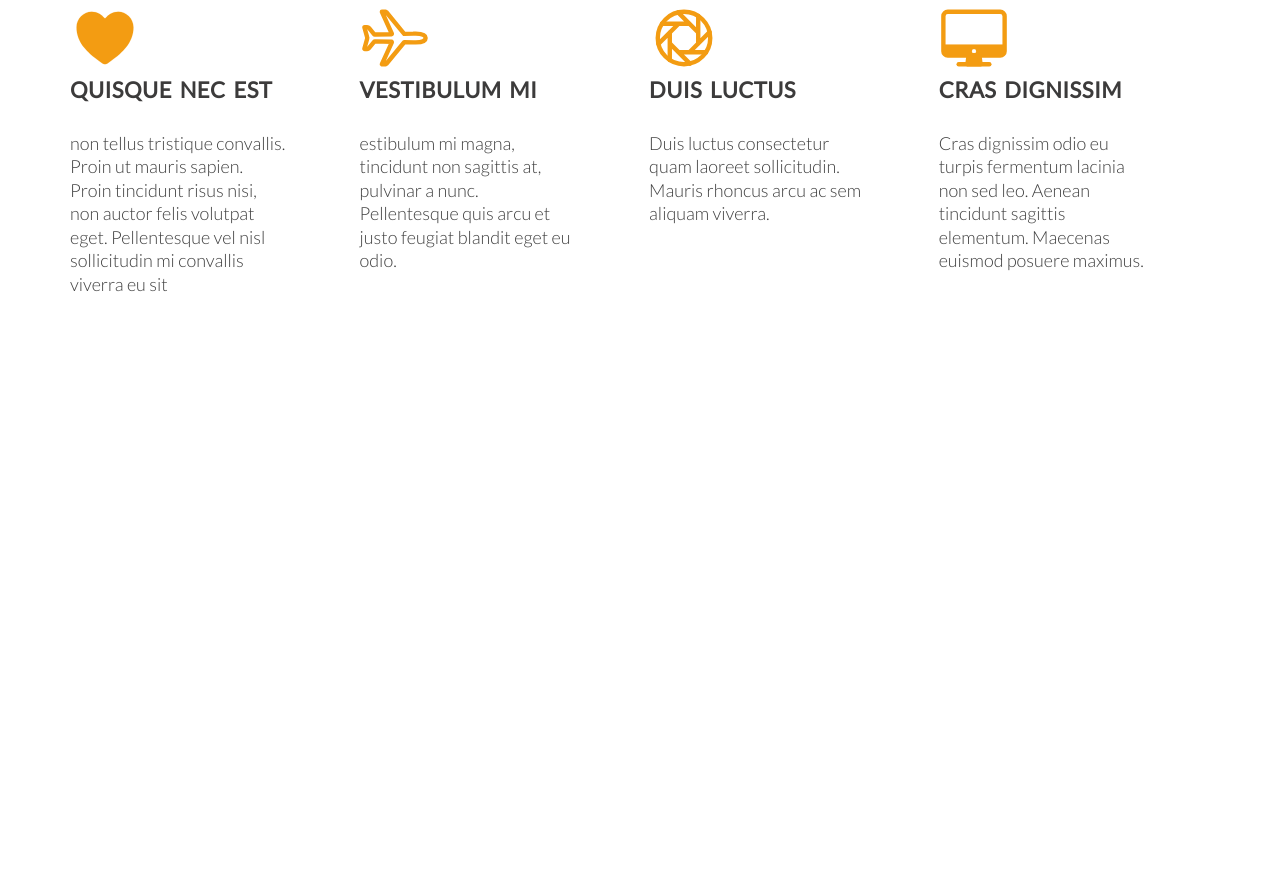
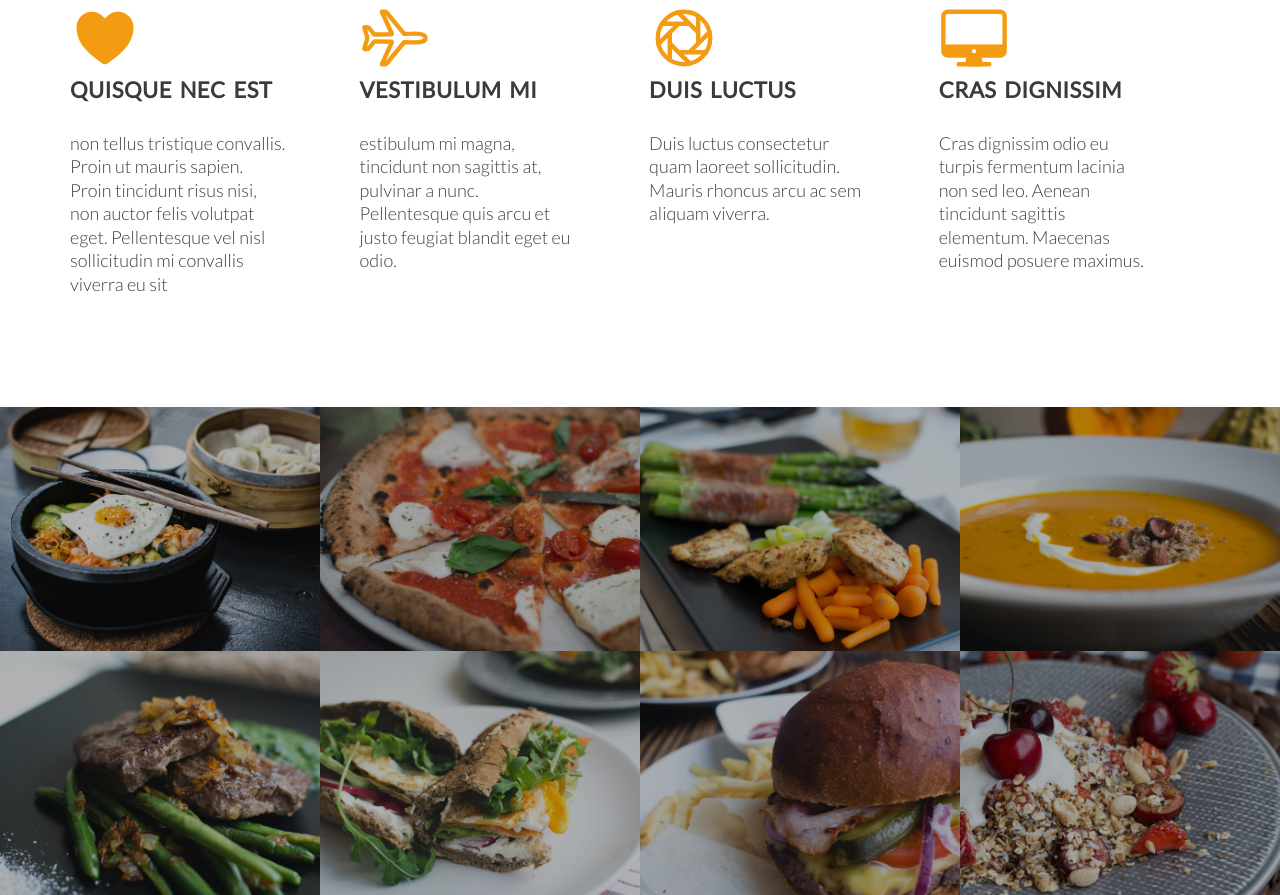
Before and after one commit to li-chengze/omnifood-website, a plain HTML site: page index.html in a window 1280 px wide. Shown: the part 1178-2073 px from the top of the page. Before the commit the page ends 1485 px from the top, so only its background shows below. Drawn offline with nearby package versions, Linux system fonts and the light colour scheme.

Commit message:
complete food galary

```diff
--- a/index.html
+++ b/index.html
@@ -58,6 +58,54 @@
                 </span>
             </div>
         </section>
+
+        <section class="food-galary">
+            <ul class="food-galary-row">
+                <li>
+                    <figure class="food-galary-unit">
+                        <img src="resources/img/1.jpg">
+                    </figure>
+                </li>
+                <li>
+                    <figure class="food-galary-unit">
+                        <img src="resources/img/2.jpg">
+                    </figure>
+                </li>
+                <li>
+                    <figure class="food-galary-unit">
+                        <img src="resources/img/3.jpg">
+                    </figure>
+                </li>
+                <li>
+                    <figure class="food-galary-unit">
+                        <img src="resources/img/4.jpg">
+                    </figure>
+                </li>
+
+            </ul>
+            <ul class="food-galary-row">
+                <li>
+                    <figure class="food-galary-unit">
+                        <img src="resources/img/5.jpg">
+                    </figure>
+                </li>
+                <li>
+                    <figure class="food-galary-unit">
+                        <img src="resources/img/6.jpg">
+                    </figure>
+                </li>
+                <li>
+                    <figure class="food-galary-unit">
+                        <img src="resources/img/7.jpg">
+                    </figure>
+                </li>
+                <li>
+                    <figure class="food-galary-unit">
+                        <img src="resources/img/8.jpg">
+                    </figure>
+                </li>
+            </ul>
+        </section>
     </body>
     <script src="https://unpkg.com/ionicons@5.0.0/dist/ionicons.js"></script>
 
--- a/resources/css/style.css
+++ b/resources/css/style.css
@@ -122,7 +122,7 @@ header {
 }
 
 /*-----------------------------*/
-/*----------FEATURE-------------*/
+/*----------FEATURE------------*/
 /*-----------------------------*/
 .feature-section {
     margin-top: 80px;
@@ -165,3 +165,40 @@ header {
     width: 80%;
     margin-top: 30px;
 }
+
+/*-----------------------------*/
+/*----------GALARY-------------*/
+/*-----------------------------*/
+
+.food-galary {
+    margin: 100px 0;
+}
+
+.food-galary-row {
+    list-style: none;
+    width: 100%;
+}
+
+.food-galary-row li {
+    width: 25%;
+    display: block;
+    float: left;
+}
+
+.food-galary-unit {
+    width: 100%;
+    overflow: hidden;
+    background-color: #000;
+}
+
+.food-galary-row li img {
+    width: 100%;
+    transform: scale(1.15);
+    opacity: 0.7;
+    transition: transform 0.5s, opacity 0.5s;
+}
+
+.food-galary-row li img:hover {
+    transform: scale(1.01);
+    opacity: 1;
+}
```
